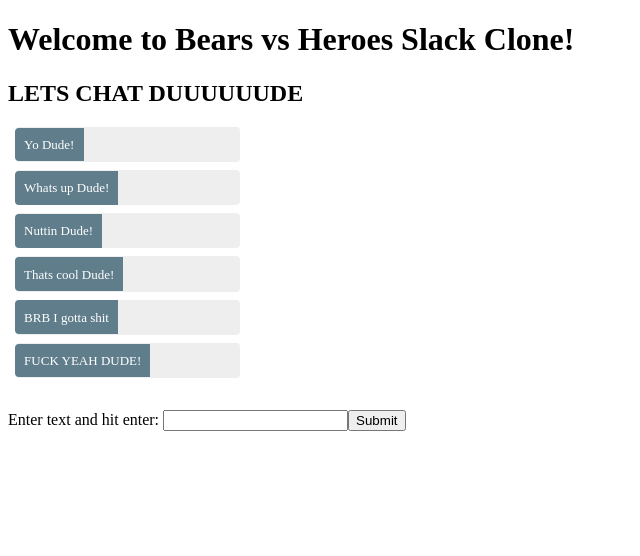
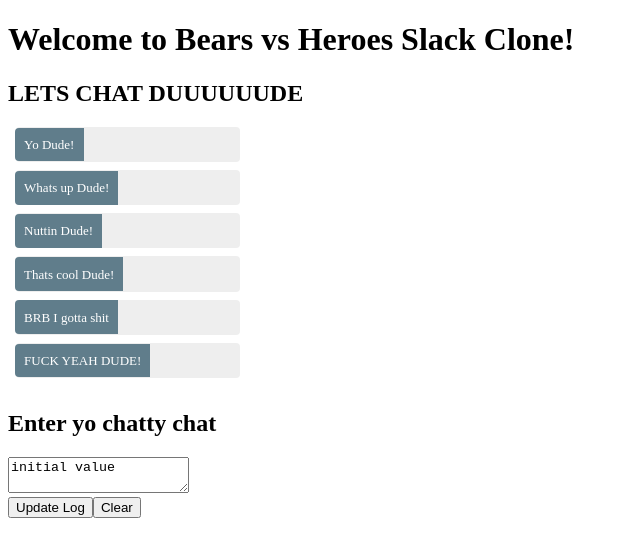
Before and after one commit to grahamtn/slack-clone-test, an Angular app: page / in a window 1280 px wide. Shown: the top 556 px of the page, without its empty margins (0-640 px from the left). Built offline with nearby package versions, Linux system fonts and the light colour scheme.

Commit message:
working demo

```diff
--- a/src/app/message-input/message-input.component.html
+++ b/src/app/message-input/message-input.component.html
@@ -1,13 +1,5 @@
-<!--<div>
-    <label>name:
-      <input [(ngModel)]="messages[0].messageBody" placeholder="message">
 
-    </label>
-</div>-->
-
-<form ng-submit="submit()" ng-controller="TextController">
-  Enter text and hit enter:
-  <input type="text" ng-model="text" name="text" />
-  <input type="submit" id="submit" value="Submit" onclick=""/>
-
-</form>
+<h2>Enter yo chatty chat</h2>
+    <textarea ref-textarea [(ngModel)]="textValue" rows="2"></textarea><br/>
+    <button (click)="logText(textarea.value)">Update Log</button>
+    <button (click)="textValue=''">Clear</button>
--- a/src/app/message-input/message-input.component.ts
+++ b/src/app/message-input/message-input.component.ts
@@ -1,20 +1,25 @@
 import { Component, OnInit, Input } from '@angular/core';
 import { Message } from '../message';
+import { MESSAGES } from '../mock-messages';
 
 @Component({
-  selector: 'app-message-input',
-  templateUrl: './message-input.component.html',
-  styleUrls: ['./message-input.component.css']
+    selector: 'app-message-input',
+    templateUrl: './message-input.component.html',
+    styleUrls: ['./message-input.component.css']
 })
-export class MessageInputComponent implements OnInit {
+export class MessageInputComponent {
 
-  @Input() message: Message;
+    textValue = 'initial value';
+    log = '';
 
-  constructor() { }
+    logText(value: string): void {
+        this.createMessage(this.textValue);
 
-  ngOnInit() {
-  }
-
-
-
+        //this.log += `Text changed to '${value}'\n`;
+    }
+    createMessage(input:String){
+        let message: Message = new Message(input);
+        MESSAGES.push(message);
+        console.log(message.messageBody);
+    }
 }
```
